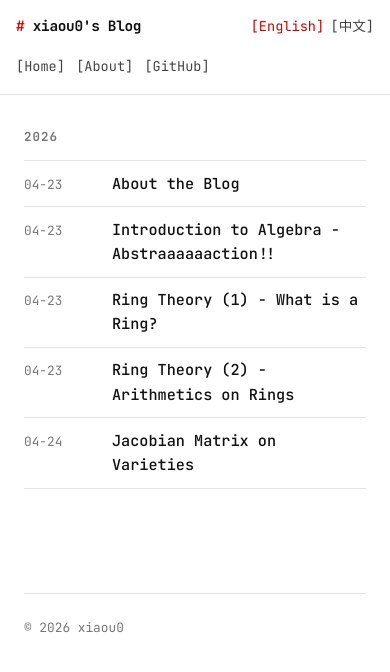
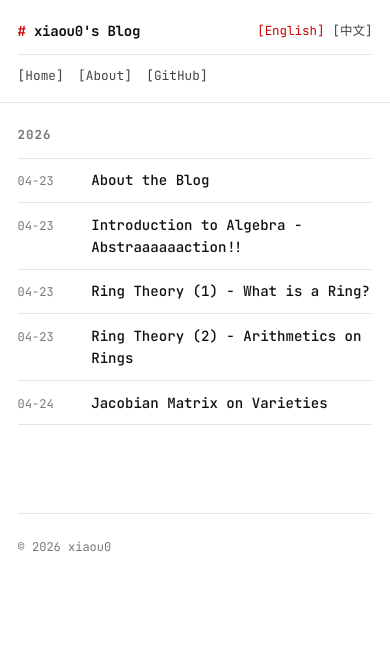
Before and after one commit to xiaou00/xiaou00.github.io, a plain HTML site: page blog/index.html in a window 390 px wide. Drawn offline with Linux system fonts and the light colour scheme; a small style sheet from the web is missing.

Commit message:
Update The Bar

```diff
--- a/blog/post.css
+++ b/blog/post.css
@@ -264,6 +264,24 @@ a { color: inherit; text-decoration: none; }
 /* ── KaTeX: allow horizontal scroll on display math ── */
 .katex-display { overflow-x: auto; overflow-y: hidden; padding: 0.25rem 0; }
 
+/* ── Nav toggle ── */
+.nav-toggle {
+    background: none;
+    border: none;
+    font-family: inherit;
+    font-size: 0.82rem;
+    color: #777777;
+    cursor: pointer;
+    padding: 0;
+    transition: color 0.15s;
+    align-self: flex-start;
+    line-height: 1.6;
+}
+
+.nav-toggle:hover { color: #cc0000; }
+
+nav.collapsed > a { display: none; }
+
 /* ── Responsive ── */
 @media (max-width: 640px) {
     body { display: flex; flex-direction: column; }
@@ -272,38 +290,54 @@ a { color: inherit; text-decoration: none; }
         position: sticky;
         top: 0;
         z-index: 10;
-        background: #ffffff;
+        background: rgba(255, 255, 255, 0.96);
+        backdrop-filter: blur(6px);
+        -webkit-backdrop-filter: blur(6px);
         width: 100%;
         height: auto;
         border-right: none;
         border-bottom: 1px solid #e4e4e4;
-        padding: 0.6rem 1rem;
+        padding: 0.6rem 1.1rem 0.5rem;
     }
 
-    /* Grid: title+lang on row 1, main nav on row 2 */
+    /* Row 1: title (left) + lang (right) */
+    /* Row 2: main nav links              */
     .sidebar-inner {
         display: grid;
         grid-template-columns: 1fr auto;
         align-items: center;
-        row-gap: 0.2rem;
+        row-gap: 0.1rem;
+        column-gap: 0.8rem;
     }
 
     .site-title {
         grid-column: 1;
         grid-row: 1;
-        font-size: 0.9rem;
+        font-size: 0.88rem;
+        min-height: 2.75rem;
+        display: flex;
+        align-items: center;
     }
 
-    .lang-nav {
+    .sidebar .lang-nav {
         grid-column: 2;
         grid-row: 1;
         flex-direction: row;
+        align-items: center;
         margin-top: 0;
         padding-top: 0;
         border-top: none;
-        padding-left: 0.7rem;
+        padding-left: 0.75rem;
         border-left: 1px solid #e4e4e4;
         gap: 0.5rem;
+    }
+
+    .lang-nav a,
+    .lang-nav .nav-toggle {
+        font-size: 0.78rem;
+        min-height: 2.75rem;
+        display: inline-flex;
+        align-items: center;
     }
 
     .sidebar nav:not(.lang-nav) {
@@ -311,24 +345,52 @@ a { color: inherit; text-decoration: none; }
         grid-row: 2;
         flex-direction: row;
         flex-wrap: wrap;
-        gap: 0 0.7rem;
+        gap: 0 0.9rem;
+        border-top: 1px solid #e4e4e4;
+        padding-top: 0.1rem;
     }
 
     .sidebar nav a,
-    .post-nav a {
+    .sidebar nav .nav-toggle {
+        font-size: 0.8rem;
         display: inline-flex;
         align-items: center;
-        min-height: 2.2rem;
+        min-height: 2.4rem;
+        white-space: nowrap;
+    }
+
+    .post-nav a {
+        font-size: 0.8rem;
+        display: inline-flex;
+        align-items: center;
+        min-height: 2.75rem;
         white-space: nowrap;
     }
 
     .content {
         margin-left: 0;
-        padding: 1.5rem 1rem 3rem;
+        padding: 1.6rem 1.1rem 3rem;
         overflow-wrap: break-word;
+        word-break: break-word;
     }
 
-    .content h1 { font-size: 1.4rem; }
+    .content h1 { font-size: 1.3rem; }
+    .content h2 { font-size: 1rem; }
+    .content h3 { font-size: 0.9rem; }
 
-    .post-nav { flex-direction: column; gap: 0.6rem; }
+    .content p,
+    .content ul,
+    .content ol { font-size: 0.9rem; }
+
+    /* math: allow horizontal scroll, clip to viewport */
+    .katex-display {
+        max-width: 100%;
+        overflow-x: auto;
+        overflow-y: hidden;
+        padding: 0.4rem 0;
+    }
+
+    .post-nav { flex-direction: column; gap: 0.5rem; }
+
+    .post-meta { flex-wrap: wrap; gap: 0.5rem; }
 }
--- a/blog/style.css
+++ b/blog/style.css
@@ -216,37 +216,65 @@ footer {
 
 /* ── Mobile ── */
 @media (max-width: 640px) {
-    /* Break out of .container's 1.5rem padding to go full-width */
+    .container { padding: 0 1.1rem; }
+
     header {
         position: sticky;
         top: 0;
         z-index: 10;
-        background: #ffffff;
-        padding: 0.6rem 1rem;
-        margin-left: -1.5rem;
-        margin-right: -1.5rem;
+        background: rgba(255, 255, 255, 0.96);
+        backdrop-filter: blur(6px);
+        -webkit-backdrop-filter: blur(6px);
+        /* break out of container padding to span full width */
+        margin-left: -1.1rem;
+        margin-right: -1.1rem;
+        padding: 0.55rem 1.1rem 0.4rem;
         border-bottom: 1px solid #e4e4e4;
+        border-bottom-width: 1px;
     }
 
-    header h1 { font-size: 0.9rem; }
+    .header-top {
+        align-items: center;
+        margin-bottom: 0.1rem;
+    }
+
+    header h1 { font-size: 0.88rem; }
 
     .header-desc { display: none; }
 
-    .header-top { margin-bottom: 0.3rem; }
+    .lang-nav { gap: 0.5rem; }
+
+    .lang-nav a {
+        font-size: 0.78rem;
+        display: inline-flex;
+        align-items: center;
+        min-height: 2.75rem;
+    }
 
     .header-nav {
         margin-top: 0;
-        gap: 0.7rem;
+        gap: 0.9rem;
+        border-top: 1px solid #e4e4e4;
+        padding-top: 0.1rem;
     }
 
-    .header-nav a,
-    .lang-nav a {
+    .header-nav a {
+        font-size: 0.8rem;
         display: inline-flex;
         align-items: center;
-        min-height: 2.2rem;
+        min-height: 2.4rem;
+        white-space: nowrap;
     }
 
-    .lang-nav { gap: 0.4rem; }
+    main { padding: 1.4rem 0 3rem; }
+
+    .post-item { gap: 0.6rem; }
+
+    .post-date { font-size: 0.75rem; width: 4rem; }
+
+    .post-title { font-size: 0.88rem; }
 
     .post-tag { display: none; }
+
+    footer { font-size: 0.75rem; }
 }
```
Also changed, not shown: blog/post.html (+8 -0 lines), blog/post.zh.html (+8 -0 lines).
